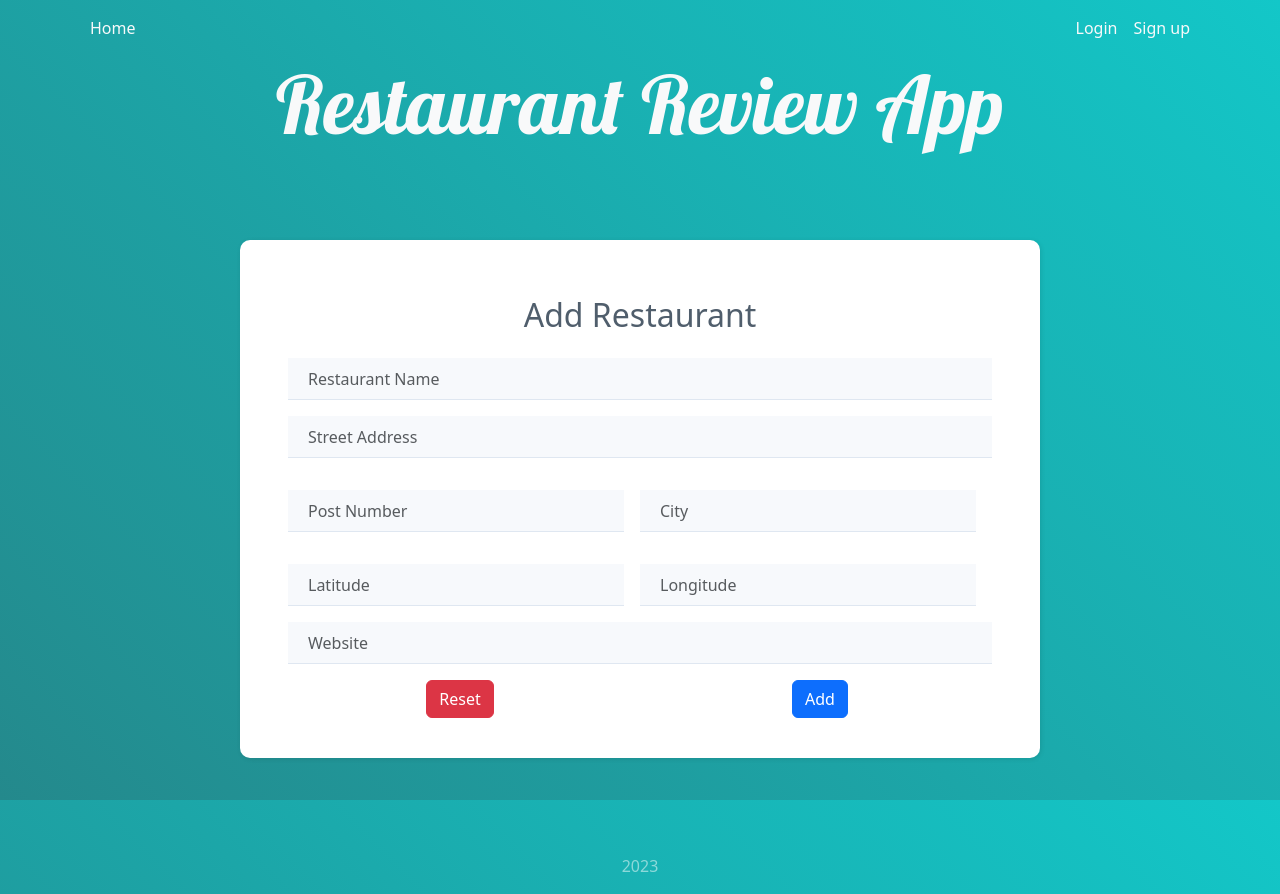
After one commit to rauhja/restaurant-review-app, a Flask app: page /newrestaurant in a window 1280 px wide. The commit adds this page. Run offline with Flask 3, Linux system fonts and the light colour scheme.

Commit message:
Added add new restaurant feature

```diff
--- a/app.py
+++ b/app.py
@@ -5,3 +5,6 @@ app = Flask(__name__)
 app.secret_key = getenv("SECRET_KEY")
 
 import routes
+
+if __name__ == "__main__":
+    app.run(port=3000, debug=True)
--- a/routes.py
+++ b/routes.py
@@ -1,6 +1,7 @@
 from app import app
 from flask import render_template, request, redirect, session, flash
 import users
+import restaurants
 
 
 @app.route("/")
@@ -41,3 +42,21 @@ def signup():
         else:
             flash("Username already taken")
             return redirect("/signup")
+
+@app.route("/newrestaurant", methods=["GET", "POST"])
+def addrestaurant():
+    if request.method == "GET":
+        return render_template("newrestaurant.html")
+    if request.method == "POST":
+        name = request.form["name"]
+        address = request.form["address"]
+        postnumber = request.form["postnumber"]
+        city = request.form["city"]
+        latitude = request.form["latitude"]
+        longitude = request.form["longitude"]
+        website = request.form["website"]
+        if restaurants.add(name, address, postnumber, city, latitude, longitude, website):
+            return redirect("/")
+        else:
+            flash("Restaurant already exists")
+            return redirect("/newrestaurant")
--- a/static/main.css
+++ b/static/main.css
@@ -84,3 +84,30 @@ h1 {
   opacity:1;
   text-decoration:none;
 }
+
+.newrest-clean {
+  padding:80px 0;
+}
+
+.newrest-clean form {
+  max-width:800px;
+  width:90%;
+  margin:0 auto;
+  background-color:#ffffff;
+  padding:40px;
+  border-radius:10px;
+  color:#505e6c;
+  box-shadow:1px 1px 5px rgba(0,0,0,0.1);
+}
+
+.newrest-clean form .form-control {
+  background:#f7f9fc;
+  border:none;
+  border-bottom:1px solid #dfe7f1;
+  border-radius:0;
+  box-shadow:none;
+  outline:none;
+  color:inherit;
+  text-indent:8px;
+  height:42px;
+}
--- a/templates/base.html
+++ b/templates/base.html
@@ -22,7 +22,7 @@
                         <a href="#" class="nav-link link-light px-2">Top Restaurants</a>
                     </li>
                     <li class="nav-item">
-                        <a href="#" class="nav-link link-light px-2">Add Restaurant</a>
+                        <a href="/newrestaurant" class="nav-link link-light px-2">Add Restaurant</a>
                     </li>
                     {% else %}
                     <li class="nav-item">
@@ -51,6 +51,7 @@
         </nav>
         <main class="flex-shrink-0">
             <div class="container text-center">
+                <h1 class="display-1 text-light">Restaurant Review App</h1>
                 {% block content %}
                 {% endblock %}
             </div>
--- a/templates/index.html
+++ b/templates/index.html
@@ -1,6 +1,5 @@
 {% extends "base.html" %}
 {% block content %}
-<h1 class="display-1 text-light">Restaurant Review App</h1>
 {% if session.user_id %}
 
 {% else %}
--- /dev/null
+++ b/templates/newrestaurant.html
@@ -0,0 +1,63 @@
+{% extends "base.html" %}
+{% block content %}
+<div class="newrest-clean">
+    <form class="row g-3" method="post" action="/newrestaurant">
+        <h2 class="sr-only">Add Restaurant</h2>
+        {% with messages = get_flashed_messages() %}
+        {% if messages %}
+            <div class="alert alert-danger" role="alert">
+                {{ messages[0] }}
+            </div>
+        {% endif %}
+        {% endwith %}
+        <div class="col-12">
+          <input class="form-control" type="text" name="name" placeholder="Restaurant Name">
+        </div>
+        <div class="col-12">
+          <input class="form-control" type="text" name="address" placeholder="Street Address">
+        </div>
+        <div class="row g-3">
+          <div class="col-6">
+            <input class="form-control" type="text" name="postnumber" placeholder="Post Number">
+          </div>
+          <div class="col-6">
+            <input class="form-control" type="text" name="city" placeholder="City">
+          </div>
+        </div>
+        <div class="row g-3">
+          <div class="col-6">
+            <input class="form-control" type="text" name="latitude" placeholder="Latitude">
+          </div>
+          <div class="col-6">
+            <input class="form-control" type="text" name="longitude" placeholder="Longitude">
+          </div>
+        </div>
+        <div class="col-12">
+          <input class="form-control" type="text" name="website" placeholder="Website">
+        </div>
+        <!-- <div class="row g-3">
+          <div class="col-3">
+            <span class="form-text">Monday</span>
+          </div>
+          <div class="col-3">
+            <input class="form-control" type="text" name="mondayopen" placeholder="Open">
+          </div>
+          <div class="col-3">
+            <input class="form-control" type="text" name="mondayclose" placeholder="Close">
+          </div>
+          <div class="col-3">
+            <input class="form-check-input" type="checkbox" value="" id="flexCheckDefault">
+            <label class="form-check-label" for="flexCheckDefault">
+              Closed
+            </label>
+          </div>
+        </div> -->
+        <div class="col-6">
+          <button class="btn btn-danger btn-block" type="reset">Reset</button>
+        </div>
+        <div class="col-6">
+          <button class="btn btn-primary btn-block" type="submit">Add</button>
+        </div>
+    </form>
+</div>
+{% endblock %}
```
Also changed, not shown: restaurants.py (added, +10 -0 lines), schema.sql (+11 -0 lines).
